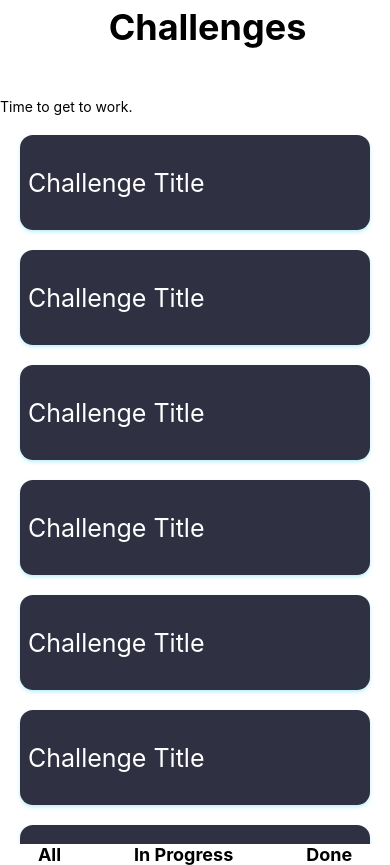
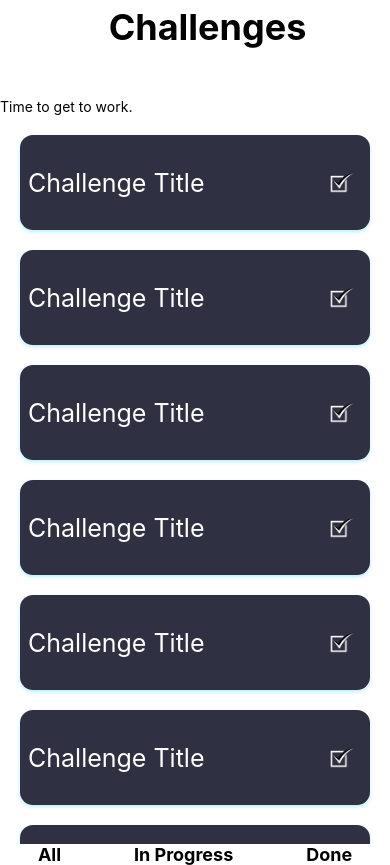
Before and after one commit to JP211/animated-memory, a React Native app in the folder animatedmemory/: screen / in a window 390 px wide. Built offline with nearby package versions, Linux system fonts and the light colour scheme.

Commit message:
Update card style

```diff
--- a/animatedmemory/App.js
+++ b/animatedmemory/App.js
@@ -7,6 +7,20 @@ import { BottomMenu } from "./components/BottomMenu/BottomMenu";
 import { Card } from "./components/Card/Card";
 
 export default function App() {
+  function renderChallenges() {
+    return (
+      <View>
+        <Card />
+        <Card />
+        <Card />
+        <Card />
+        <Card />
+        <Card />
+        <Card />
+      </View>
+    );
+  }
+
   return (
     <SafeAreaProvider>
       <SafeAreaView style={s.root}>
@@ -17,15 +31,7 @@ export default function App() {
         <View style={s.body}>
           <Text>Time to get to work.</Text>
 
-         <ScrollView>
-          <Card />
-          <Card />
-          <Card />
-          <Card />
-          <Card />
-          <Card />
-          <Card />
-         </ScrollView>
+          <ScrollView>{renderChallenges()}</ScrollView>
         </View>
 
         <View style={s.bottom}>
--- a/animatedmemory/components/Card/Card.jsx
+++ b/animatedmemory/components/Card/Card.jsx
@@ -1,12 +1,14 @@
-import { Text, View } from 'react-native'
+import { Text, View, Image } from 'react-native'
 import { s } from "./Card.style";
 import React, { Component } from 'react'
+import checkImg from "../../assets/check.png";
 
 export class Card extends Component {
   render() {
     return (
       <View style={s.cardBody}>
         <Text style={s.title}>Challenge Title</Text>
+        <Image style={s.img} source={checkImg} />
       </View>
     )
   }
--- a/animatedmemory/components/Card/Card.style.js
+++ b/animatedmemory/components/Card/Card.style.js
@@ -27,4 +27,9 @@ export const s = StyleSheet.create({
     color: "#fff",
     margin: 8,
   },
+  img: {
+    height: 25,
+    width: 25,
+    marginRight: 15,
+  },
 });
```
Also changed, not shown: animatedmemory/assets/check.png (added).
